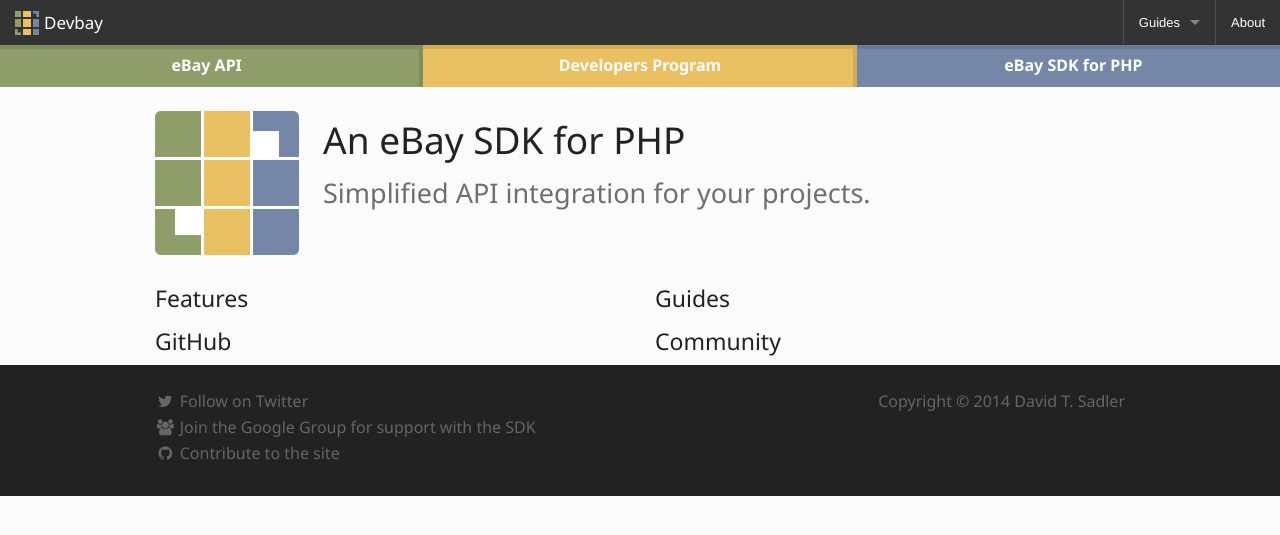
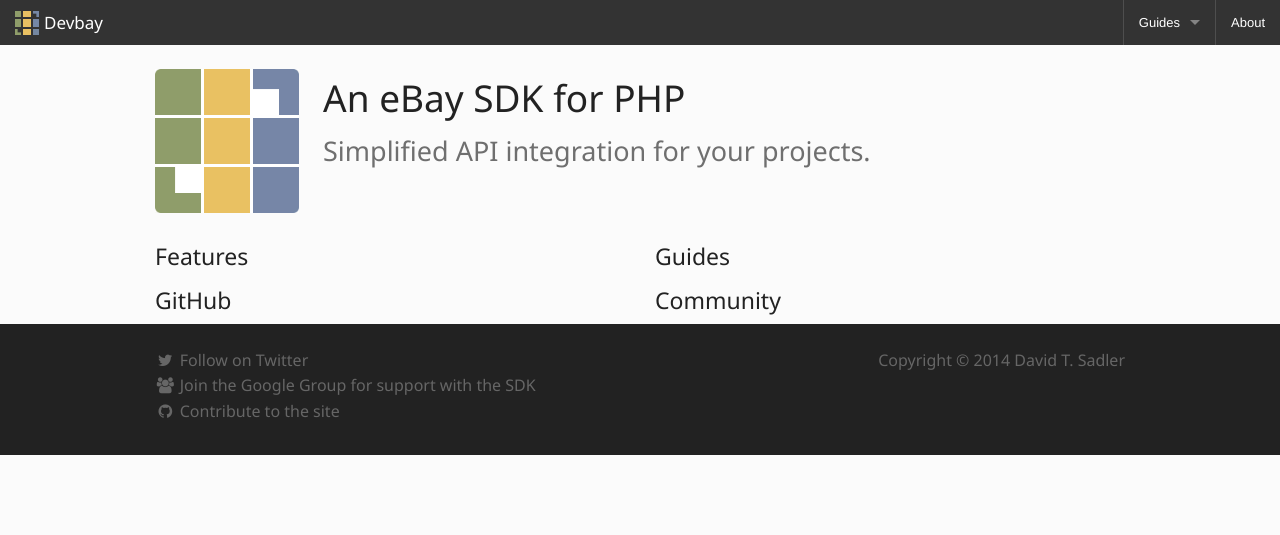
Before and after one commit to dinbrca/devbay.net, a Jekyll site: the page built from site/index.html, in a window 1280 px wide. Shown: the top 535 px of the page. Built offline with Jekyll 4.4.1, drawn with Linux system fonts in a browser that asks for light colours; nearby versions of some CDN libraries; Markdown is read by kramdown in place of the engine named in the settings.

Commit message:
Remove topic header from home page.

```diff
--- a/site/_layouts/default.html
+++ b/site/_layouts/default.html
@@ -1,13 +1,6 @@
 ---
 layout: site
 ---
-<header>
-    <ul class="small-block-grid-1 medium-block-grid-3">
-        <li class="topic api"><a href='/api/guides/'>eBay API</a></li>
-        <li class="topic developers"><a href='/developers/guides/'>Developers Program</a></li>
-        <li class="topic sdk"><a href='/sdk/guides/'>eBay SDK for PHP</a></li>
-    </ul>
-</header>
 <main role="main">
     {{ content }}
 </main>
```
